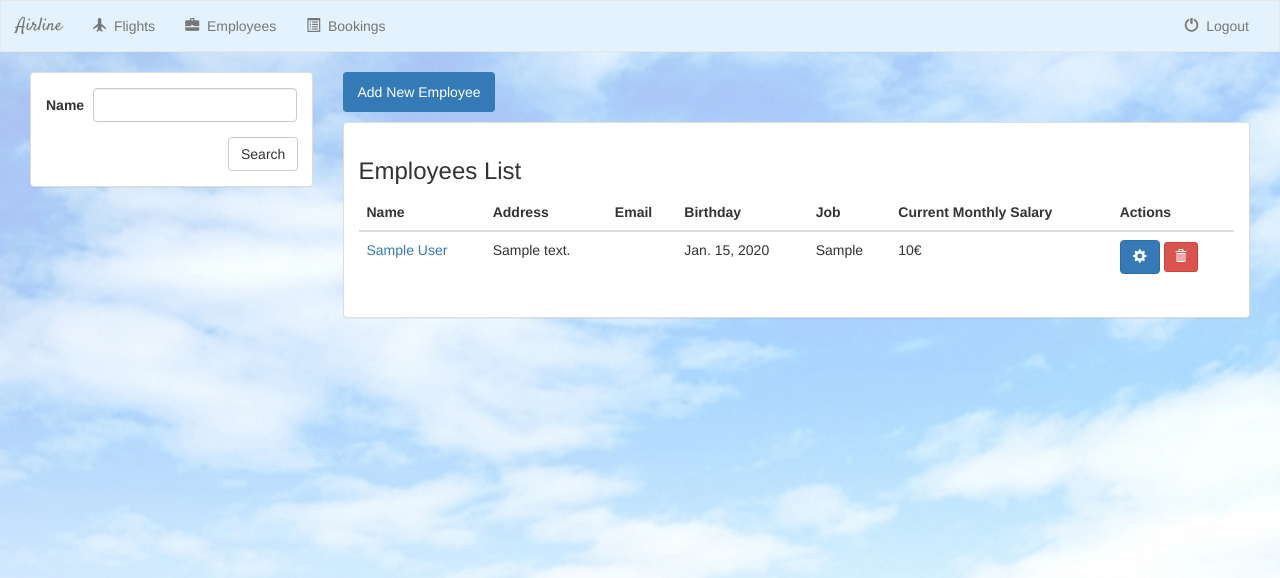
After one commit to Jboulery/airline, a Django app: page /employees/ in a window 1280 px wide. The commit adds this page. Shown: the top 578 px of the page. Run offline with Django 3.2, Linux system fonts and the light colour scheme; tables that the repository leaves empty hold one stand-in row (values such as "Sample post"); some libraries are stand-ins or nearby versions.

Commit message:
Ajout des pages et views pour le modele Employee

```diff
--- a/flight/models.py
+++ b/flight/models.py
@@ -14,6 +14,9 @@ class Person(models.Model):
 class Employee(Person):
     salary = models.PositiveIntegerField()
     job = models.CharField(max_length=100)
+
+    def get_absolute_url(self):
+        return reverse('flight:employee-detail', kwargs={'pk': self.pk})
 
 class AirCrew(Employee):
     total_flying_hours = models.PositiveIntegerField()
--- a/flight/templates/flight/base.html
+++ b/flight/templates/flight/base.html
@@ -35,7 +35,7 @@
                     </a>
                 </li>
                 <li class="">
-                    <a href="#">
+                    <a href="{% url 'flight:employee-index' %}">
                         <span class="glyphicon glyphicon-briefcase" aria-hidden="true"></span>&nbsp;
                         Employees
                     </a>
--- /dev/null
+++ b/flight/templates/flight/employees.html
@@ -0,0 +1,92 @@
+{% extends 'flight/base.html' %}
+{% block title %}Employees{% endblock %}
+
+{% block body %}
+
+    <div class="container-fluid flights-container">
+
+        <!-- Left Flight Search -->
+        <div class="col-sm-4 col-md-3">
+            <div class="panel panel-default">
+                <div class="panel-body">
+
+                    <form class="form-horizontal" role="search" method="get" action="#">
+                        {% csrf_token %}
+                        <div class="form-group">
+                            <label class="control-label col-sm-2">Name</label>
+                            <div class="col-sm-10">
+                                <input type="text" class="form-control" name="employee_name" value=""/>
+                            </div>
+                        </div>
+                        <div class="col-sm-offset-8 col-sm-4">
+                            <button type="submit" class="btn btn-default">Search</button>
+                        </div>
+                    </form>
+
+                </div>
+            </div>
+        </div>
+
+        <!-- Right Employees List -->
+        {% if all_employees %}
+        <div class="col-sm-8 col-md-9">
+
+            <ul class="nav nav-pills" style="margin-bottom: 10px;">
+                <li role="presentation" class="active"><a href="{% url 'flight:employee-add' %}">Add New Employee</a></li>
+            </ul>
+
+            <div class="panel panel-default">
+                <div class="panel-body">
+
+                    <h3>Employees List</h3>
+
+                    {% if error_message %}
+                        <p><strong>{{error_message}}</strong></p>
+                    {% endif %}
+
+                    <table class="table">
+                        <thead>
+                            <tr>
+                                <th>Name</th>
+                                <th>Address</th>
+                                <th>Email</th>
+                                <th>Birthday</th>
+                                <th>Job</th>
+                                <th>Current Monthly Salary</th>
+                                <th>Actions</th>
+                            </tr>
+                        </thead>
+                        <tbody>
+                        {% for employee in all_employees %}
+                            <tr>
+                                <td><a href="#">{{employee}}</a></td>
+                                <td>{{employee.address}}</td>
+                                <td></td>
+                                <td>{{employee.dob}}</td>
+                                <td>{{employee.job}}</td>
+                                <td>{{employee.salary}}€</td>
+                                <td>
+                                    <a class="btn btn-primary btn-sml" href="{% url 'flight:employee-update' employee.id %}">
+                                        <span class="glyphicon glyphicon-cog"></span>
+                                    </a>
+                                    <form action="{% url 'flight:employee-delete' employee.id %}" method="post" style="display: inline;">
+                                        {% csrf_token %}
+                                        <input type="hidden" name="album_id" value="{{employee.id}}"/>
+                                        <button type="submit" class="btn btn-danger btn-sm">
+                                            <span class="glyphicon glyphicon-trash"></span>
+                                        </button>
+                                    </form>
+                                </td>
+                            </tr>
+                        {% endfor %}
+                        </tbody>
+                    </table>
+
+                </div>
+            </div>
+
+        </div>
+
+    </div>
+    {% endif %}
+{% endblock %}
--- a/flight/templates/flight/index.html
+++ b/flight/templates/flight/index.html
@@ -78,7 +78,7 @@
                                 <th>Flight Number</th>
                                 <th>Departure Airport</th>
                                 <th>Departure Time</th>
-                                <th>Expected Arrival Airport</th>
+                                <th>Arrival Airport</th>
                                 <th>Expected Arrival Time</th>
                                 <th>Aircraft</th>
                             </tr>
--- a/flight/urls.py
+++ b/flight/urls.py
@@ -4,6 +4,7 @@ from . import views
 app_name = 'flight'
 
 urlpatterns = [
+    #-------Flights-------
     #/
     url(r'^$', views.IndexView.as_view(), name='index'),
 
@@ -18,4 +19,20 @@ urlpatterns = [
 
     #/flight/<flight_id>/delete/
     url(r'^flight/(?P<pk>[0-9]+)/delete/$', views.FlightDelete.as_view(), name='flight-delete'),
+
+    #-------Flights-------
+    #/employees
+    url(r'^employees/$', views.EmployeesIndexView.as_view(), name='employee-index'),
+
+    #/employees/<employee_id>/
+    url(r'^employee/(?P<pk>[0-9]+)/$', views.EmployeeDetailView.as_view(), name='employee-detail'),
+
+    #/flight/add
+    url(r'^employee/add/$', views.EmployeeCreate.as_view(), name='employee-add'),
+
+    #/flight/<flight_id>/update/
+    url(r'^employee/(?P<pk>[0-9]+)/update/$', views.EmployeeUpdate.as_view(), name='employee-update'),
+
+    #/flight/<flight_id>/delete/
+    url(r'^employee/(?P<pk>[0-9]+)/delete/$', views.EmployeeDelete.as_view(), name='employee-delete'),
 ]
--- a/flight/views.py
+++ b/flight/views.py
@@ -1,9 +1,10 @@
 from django.views import generic
 from django.views.generic import CreateView, UpdateView, DeleteView
 from django.core.urlresolvers import reverse_lazy
-from .models import Flight
+from .models import Flight, Employee
 
 
+#---------Flights---------
 class IndexView(generic.ListView):
     template_name = 'flight/index.html'
     context_object_name = 'all_flights'
@@ -30,3 +31,32 @@ class FlightUpdate(UpdateView):
 class FlightDelete(DeleteView):
     model = Flight
     success_url = reverse_lazy('flight:index')
+
+#---------Employees---------
+
+class EmployeesIndexView(generic.ListView):
+    template_name = 'flight/employees.html'
+    context_object_name = 'all_employees'
+
+    def get_queryset(self):
+        return Employee.objects.all()
+
+
+class EmployeeDetailView(generic.DetailView):
+    model = Employee
+    template_name = 'flight/employee_detail.html'
+
+
+class EmployeeCreate(CreateView):
+    model = Employee
+    fields = ['firstname', 'lastname', 'dob', 'address', 'job', 'salary']
+
+
+class EmployeeUpdate(UpdateView):
+    model = Employee
+    fields = ['firstname', 'lastname', 'dob', 'address', 'job', 'salary']
+
+
+class EmployeeDelete(DeleteView):
+    model = Employee
+    success_url = reverse_lazy('flight:employee-index')
```
Also changed, not shown: flight/templates/flight/employee_detail.html (added, +65 -0 lines), flight/templates/flight/employee_form.html (added, +34 -0 lines).
